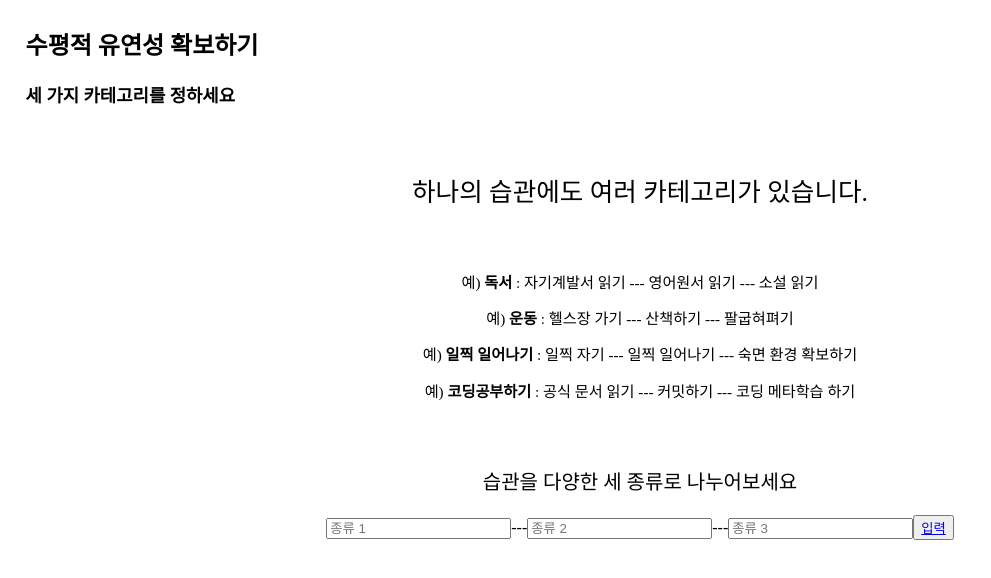
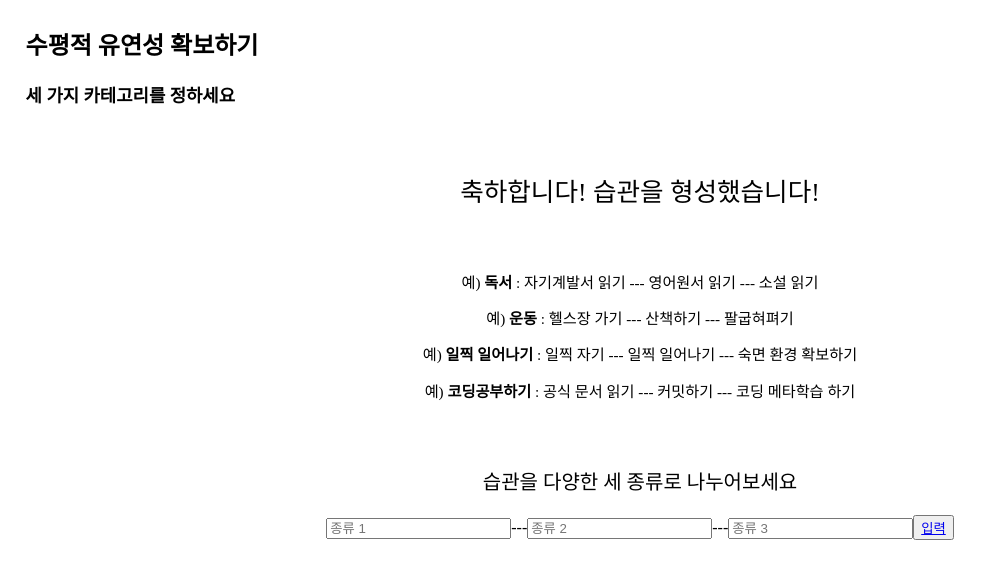
Before and after one commit to CodeSoom/project-react-2-onys-programmer, a React app: page /horizontal-flexibility in a window 1280 px wide. Shown: the top 578 px of the page, without its empty margins (0-991 px from the left). Built offline with nearby package versions, Linux system fonts and the light colour scheme.

Commit message:
Change a Container message It gives user achivement

```diff
--- a/src/CategoryForm.jsx
+++ b/src/CategoryForm.jsx
@@ -48,7 +48,7 @@ export default function CategoryForm({ categories, onChange, onClick }) {
         <h3>세 가지 카테고리를 정하세요</h3>
       </Intro>
       <Container>
-        <p>하나의 습관에도 여러 카테고리가 있습니다.</p>
+        <p>축하합니다! 습관을 형성했습니다!</p>
       </Container>
       <GlobalExample />
       <Inputs>
```
